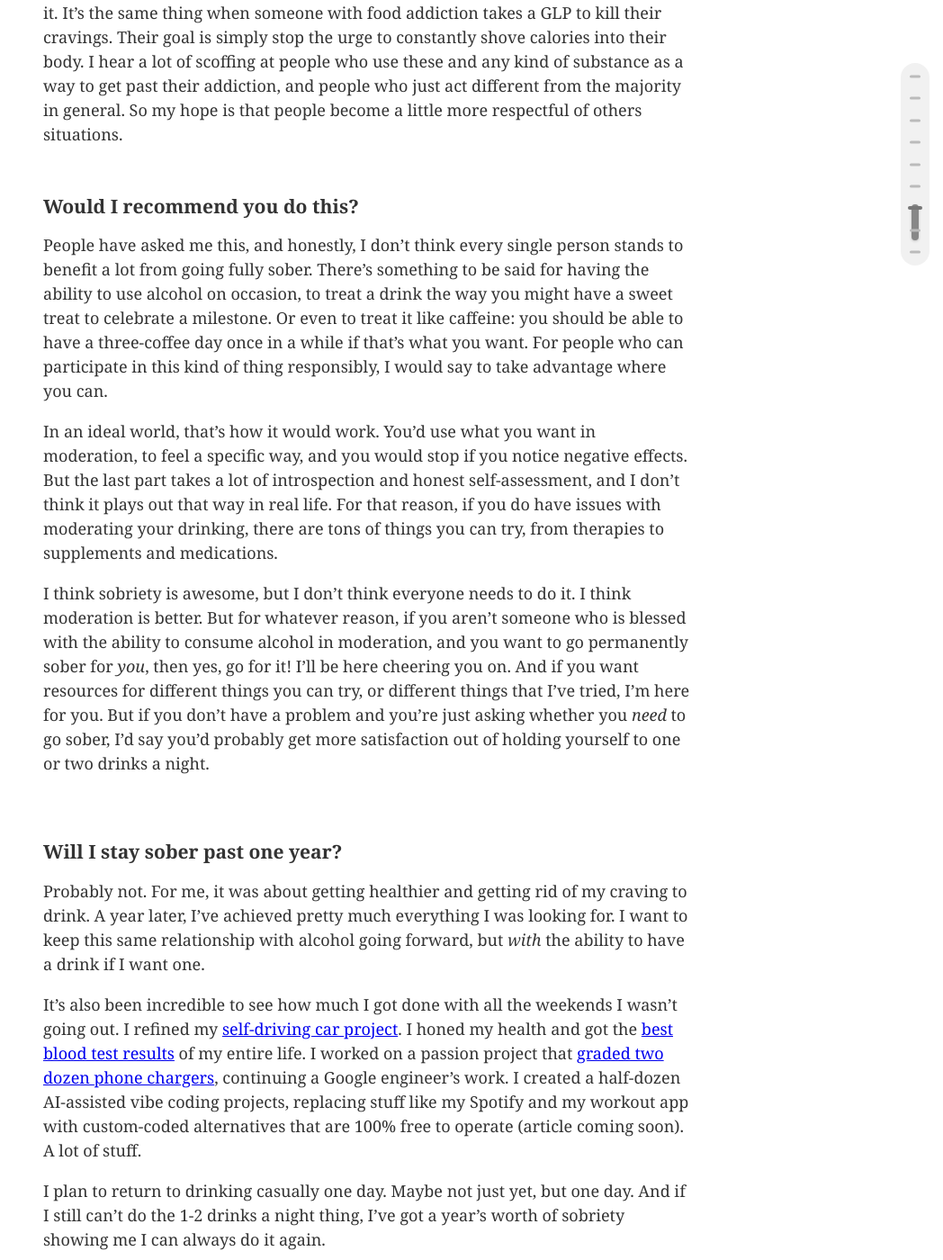
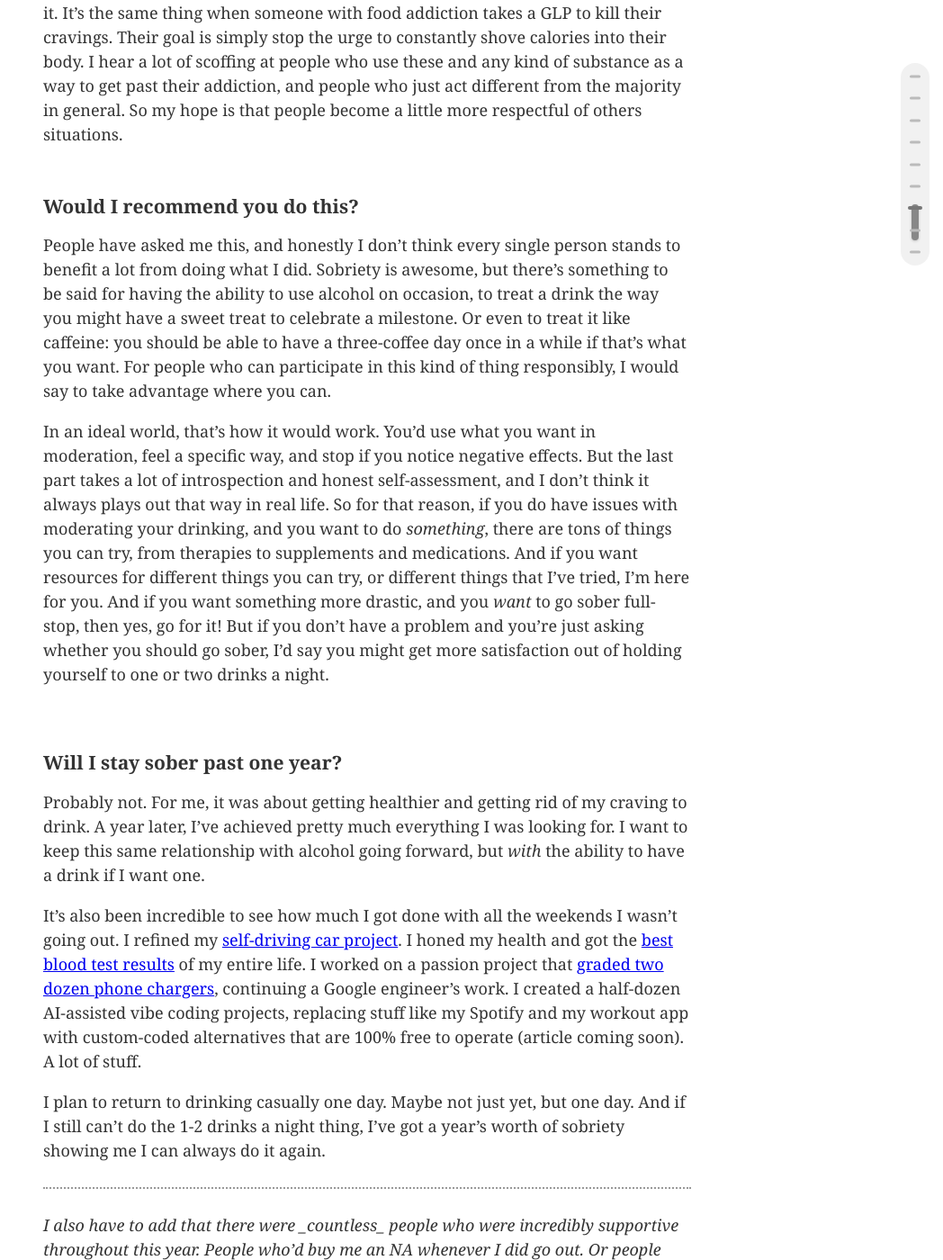
Before and after one commit to 0sps/sull1van.com, a Jekyll site: the page built from _posts/2026-07-04-thoughts-on-a-year-sober.md, in a window 1280 px wide and 1400 px high, scrolled down 5075 px. Shown: the whole window at 90% size, without its empty margins (232-1280 px from the left). Built offline with Jekyll 4.4.1, drawn with Linux system fonts in a browser that asks for light colours.

Commit message:
Update 2026-07-04-thoughts-on-a-year-sober.md

```diff
--- a/_posts/2026-07-04-thoughts-on-a-year-sober.md
+++ b/_posts/2026-07-04-thoughts-on-a-year-sober.md
@@ -121,13 +121,9 @@
 
 
 ### Would I recommend you do this?
-People have asked me this, and honestly, I don't think every single person stands to benefit a lot from going fully sober. There's something to be said for having the ability to use alcohol on occasion, to treat a drink the way you might have a sweet treat to celebrate a milestone. Or even to treat it like caffeine: you should be able to have a three-coffee day once in a while if that's what you want. For people who can participate in this kind of thing responsibly, I would say to take advantage where you can.
+People have asked me this, and honestly I don't think every single person stands to benefit a lot from doing what I did. Sobriety is awesome, but there's something to be said for having the ability to use alcohol on occasion, to treat a drink the way you might have a sweet treat to celebrate a milestone. Or even to treat it like caffeine: you should be able to have a three-coffee day once in a while if that's what you want. For people who can participate in this kind of thing responsibly, I would say to take advantage where you can.
 
-In an ideal world, that's how it would work. You'd use what you want in moderation, to feel a specific way, and you would stop if you notice negative effects. But the last part takes a lot of introspection and honest self-assessment, and I don't think it plays out that way in real life. For that reason, if you do have issues with moderating your drinking, there are tons of things you can try, from therapies to supplements and medications.
-
-I think sobriety is awesome, but I don't think everyone needs to do it. I think moderation is better. But for whatever reason, if you aren’t someone who is blessed with the ability to consume alcohol in moderation, and you want to go permanently sober for *you*, then yes, go for it! I'll be here cheering you on. And if you want resources for different things you can try, or different things that I've tried, I'm here for you. But if you don't have a problem and you're just asking whether you *need* to go sober, I'd say you'd probably get more satisfaction out of holding yourself to one or two drinks a night.
-
-
+In an ideal world, that's how it would work. You'd use what you want in moderation, feel a specific way, and stop if you notice negative effects. But the last part takes a lot of introspection and honest self-assessment, and I don't think it always plays out that way in real life. So for that reason, if you do have issues with moderating your drinking, and you want to do *something*, there are tons of things you can try, from therapies to supplements and medications. And if you want resources for different things you can try, or different things that I've tried, I'm here for you. And if you want something more drastic, and you *want* to go sober full-stop, then yes, go for it! But if you don't have a problem and you're just asking whether you should go sober, I'd say you might get more satisfaction out of holding yourself to one or two drinks a night.
 
 
 
```
